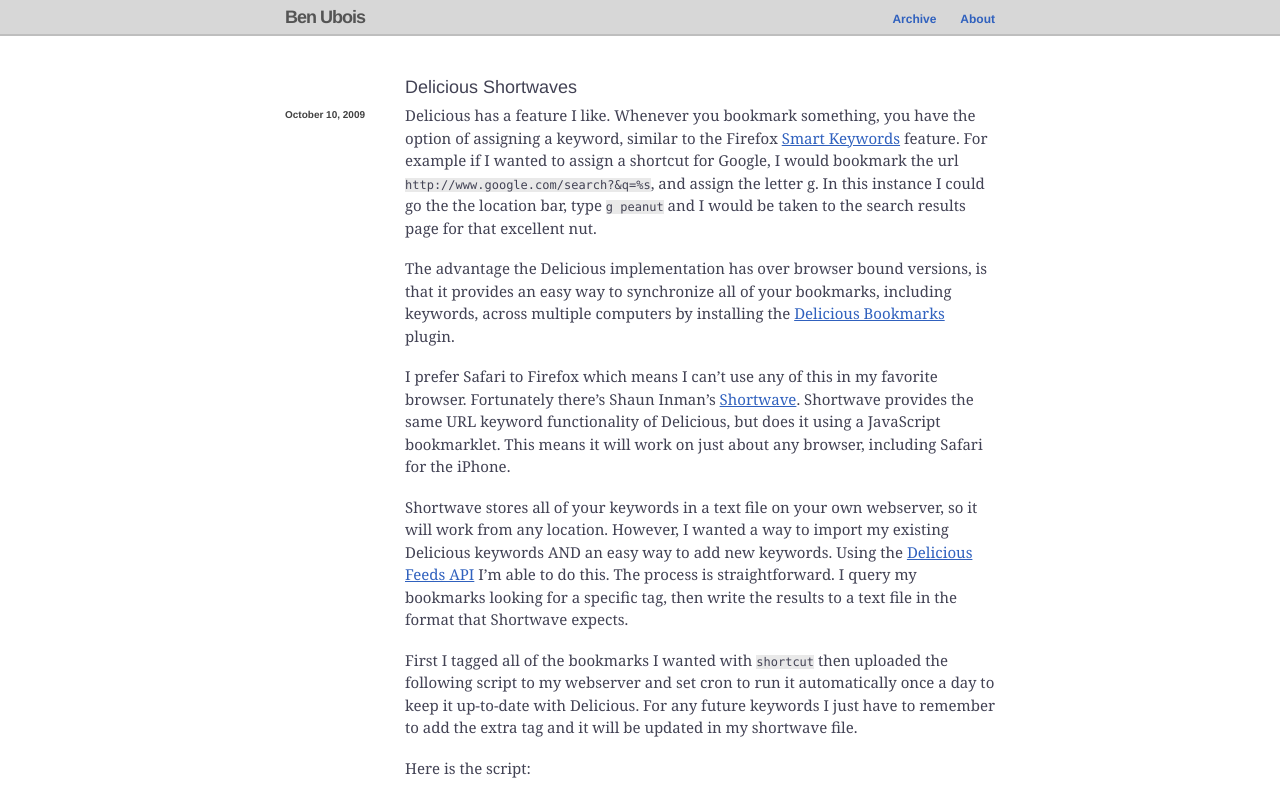
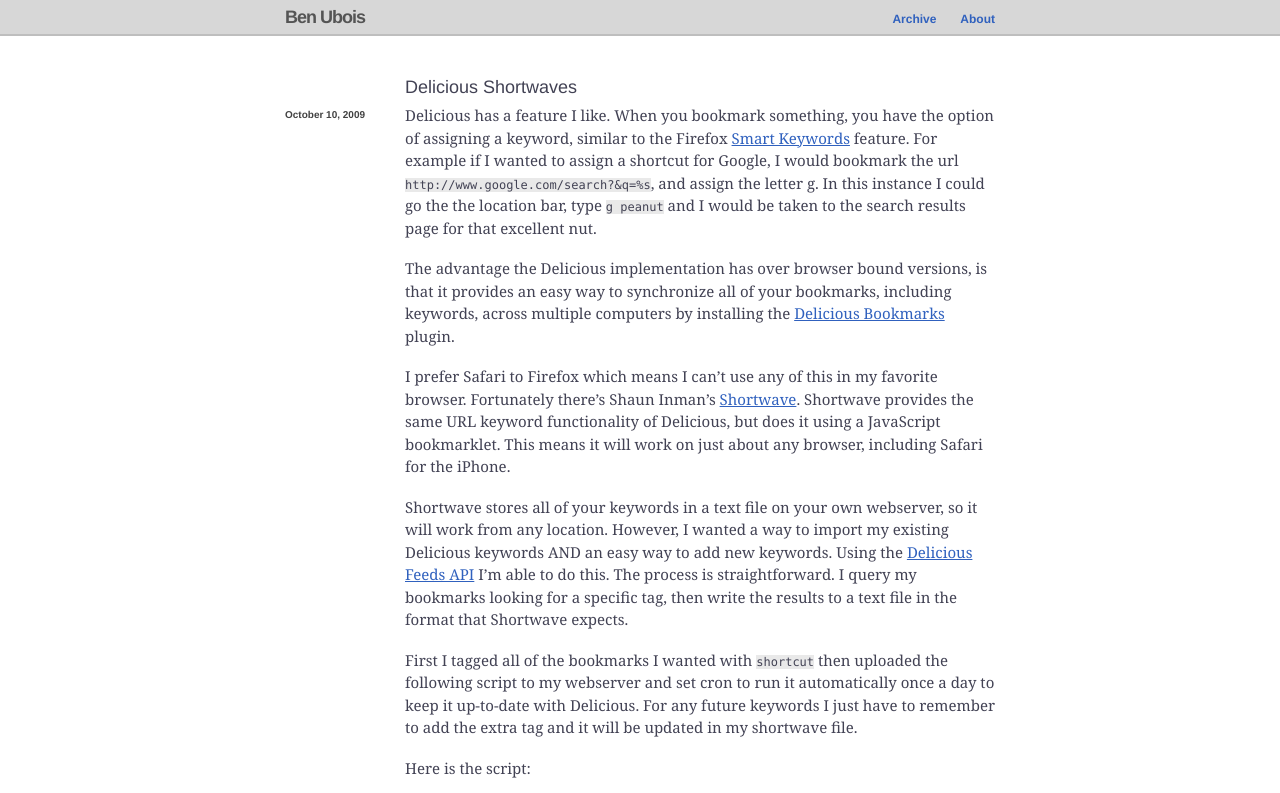
Before and after one commit to benubois/benubois.github.com, a Jekyll site: the page built from _posts/2009-10-10-delicious-shortwaves.markdown, in a window 1280 px wide, cut to the strip 0-793 px from the top of the page. Built offline with Jekyll 4.4.1, drawn with Linux system fonts in a browser that asks for light colours.

Commit message:
Copy update. Changed link styles.

```diff
--- a/_posts/2009-10-10-delicious-shortwaves.markdown
+++ b/_posts/2009-10-10-delicious-shortwaves.markdown
@@ -3,13 +3,21 @@
 title: Delicious Shortwaves
 ---
 
-Delicious has a feature I like. Whenever you bookmark something, you have the option of assigning a keyword, similar to the Firefox [Smart Keywords](http://support.mozilla.com/en-US/kb/Smart+keywords "Smart keywords") feature. For example if I wanted to assign a shortcut for Google, I would bookmark the url `http://www.google.com/search?&q=%s`, and assign the letter g. In this instance I could go the the location bar, type `g peanut` and I would be taken to the search results page for that excellent nut.
+Delicious has a feature I like. When you bookmark something, you have the option of assigning a keyword, similar to the Firefox [Smart Keywords][sk] feature. For example if I wanted to assign a shortcut for Google, I would bookmark the url `http://www.google.com/search?&q=%s`, and assign the letter g. In this instance I could go the the location bar, type `g peanut` and I would be taken to the search results page for that excellent nut.
 
-The advantage the Delicious implementation has over browser bound versions, is that it provides an easy way to synchronize all of your bookmarks, including keywords, across multiple computers by installing the [Delicious Bookmarks](https://addons.mozilla.org/en-US/firefox/addon/3615) plugin.
+[sk]: http://support.mozilla.com/en-US/kb/Smart+keywords
 
-I prefer Safari to Firefox which means I can’t use any of this in my favorite browser. Fortunately there’s Shaun Inman’s [Shortwave](http://shortwaveapp.com/ "Shortwave ~ an extensible quick-search and shortcut bookmark"). Shortwave provides the same URL keyword functionality of Delicious, but does it using a JavaScript bookmarklet. This means it will work on just about any browser, including Safari for the iPhone.
+The advantage the Delicious implementation has over browser bound versions, is that it provides an easy way to synchronize all of your bookmarks, including keywords, across multiple computers by installing the [Delicious Bookmarks][db] plugin.
 
-Shortwave stores all of your keywords in a text file on your own webserver, so it will work from any location. However, I wanted a way to import my existing Delicious keywords AND an easy way to add new keywords. Using the [Delicious Feeds API](http://delicious.com/help/feeds "delicious/help/feeds") I'm able to do this. The process is straightforward. I query my bookmarks looking for a specific tag, then write the results to a text file in the format that Shortwave expects.
+[db]: https://addons.mozilla.org/en-US/firefox/addon/3615
+
+I prefer Safari to Firefox which means I can’t use any of this in my favorite browser. Fortunately there’s Shaun Inman’s [Shortwave][sw]. Shortwave provides the same URL keyword functionality of Delicious, but does it using a JavaScript bookmarklet. This means it will work on just about any browser, including Safari for the iPhone.
+
+[sw]: http://shortwaveapp.com/
+
+Shortwave stores all of your keywords in a text file on your own webserver, so it will work from any location. However, I wanted a way to import my existing Delicious keywords AND an easy way to add new keywords. Using the [Delicious Feeds API][df] I'm able to do this. The process is straightforward. I query my bookmarks looking for a specific tag, then write the results to a text file in the format that Shortwave expects.
+
+[df]: http://delicious.com/help/feeds
 
 First I tagged all of the bookmarks I wanted with `shortcut` then uploaded the following script to my webserver and set cron to run it automatically once a day to keep it up-to-date with Delicious. For any future keywords I just have to remember to add the extra tag and it will be updated in my shortwave file.
 
```
